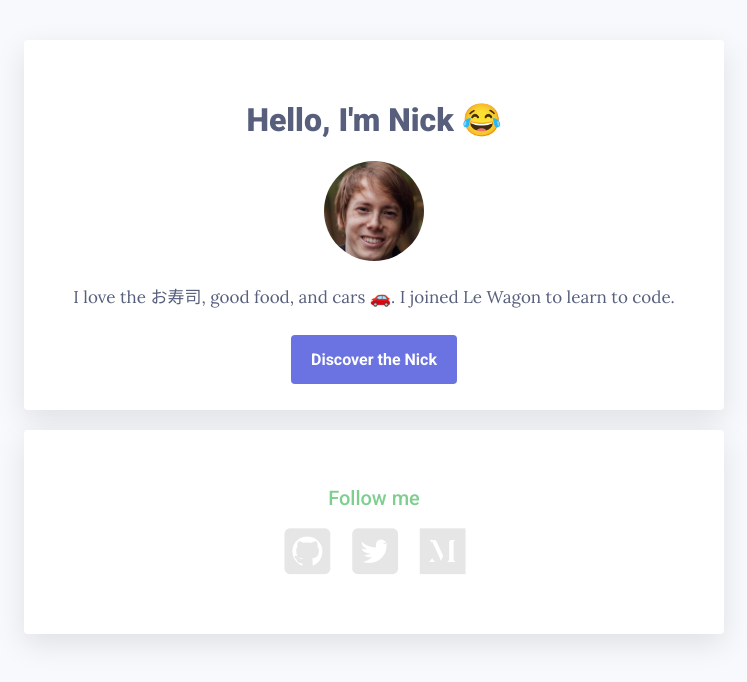
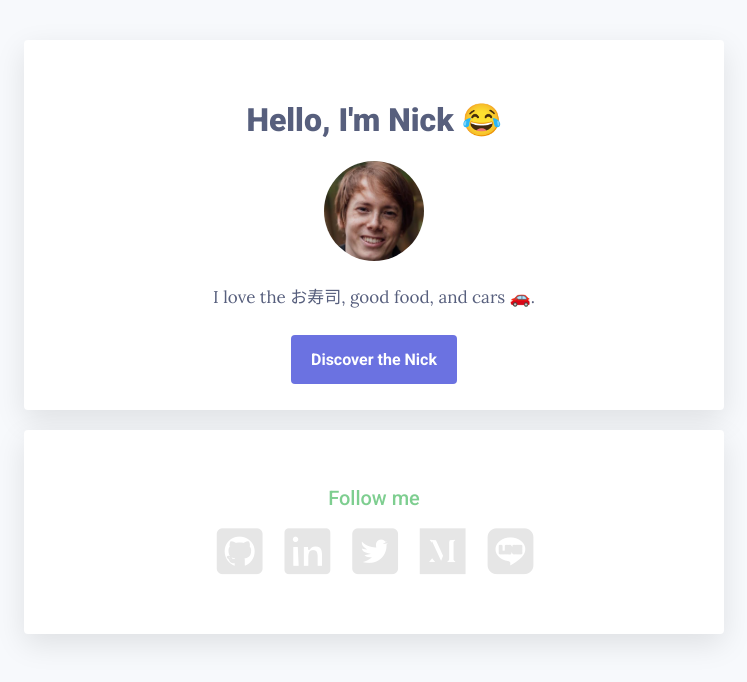
Before and after one commit to nikoandpiko/profile, a plain HTML site: page index.html in a window 1280 px wide. Shown: the whole page, without its empty margins (266-1013 px from the left). Drawn offline with Linux system fonts and the light colour scheme.

Commit message:
Updated profile page

```diff
--- a/index.html
+++ b/index.html
@@ -16,15 +16,9 @@
     <div class="container">
       <div class="card-white" id="introduction">
         <h1>Hello, I'm Nick 😂</h1>
-        <img
-          src="images/54879724.jpeg"
-          class="img-circle"
-          width="100px"
-          alt="Nick Roma"
-        />
+        <img src="images/54879724.jpeg" class="img-circle" width="100px" alt="Nick Roma"/>
         <p>
-          I love the お寿司, good food, and cars 🚗. I joined Le Wagon to learn
-          to code.
+          I love the お寿司, good food, and cars 🚗.
         </p>
         <a href="#" class="btn-blue">Discover the Nick</a>
       </div>
@@ -38,6 +32,11 @@
           </li>
           <li>
             <a href="#" target="_blank">
+              <i class="fab fa-linkedin"></i>
+            </a>
+          </li>
+          <li>
+            <a href="#" target="_blank">
               <i class="fab fa-twitter-square"></i>
             </a>
           </li>
@@ -46,6 +45,11 @@
               <i class="fab fa-medium"></i>
             </a>
           </li>
+          <li>
+            <a href="#" target="_blank">
+              <i class="fab fa-line"></i>
+            </a>
+          </li>
         </ul>
       </div>
     </div>
--- a/style.css
+++ b/style.css
@@ -6,20 +6,24 @@ body {
   font-size: 17px;
   font-weight: lighter;
 }
-h1, h2, h3 {
+
+h1, h2 {
   font-family: 'Roboto', sans-serif;
 }
+
 h1 {
   color: #575F7D;
   font-size: 32px;
   font-weight: 900;
 }
+
 h2 {
   color: #7ECE90;
   font-size: 20px;
   font-weight: lighter;
   font-weight: 500;
 }
+
 a {
   font-family: 'Roboto', sans-serif;
   text-decoration: none;
@@ -27,10 +31,10 @@ a {
   font-weight: 600;
   font-size: 16px;
 }
+
 a:hover {
   color: black;
 }
-
 
 /* Custom design with class (99% of your design) */
 .container {
```
